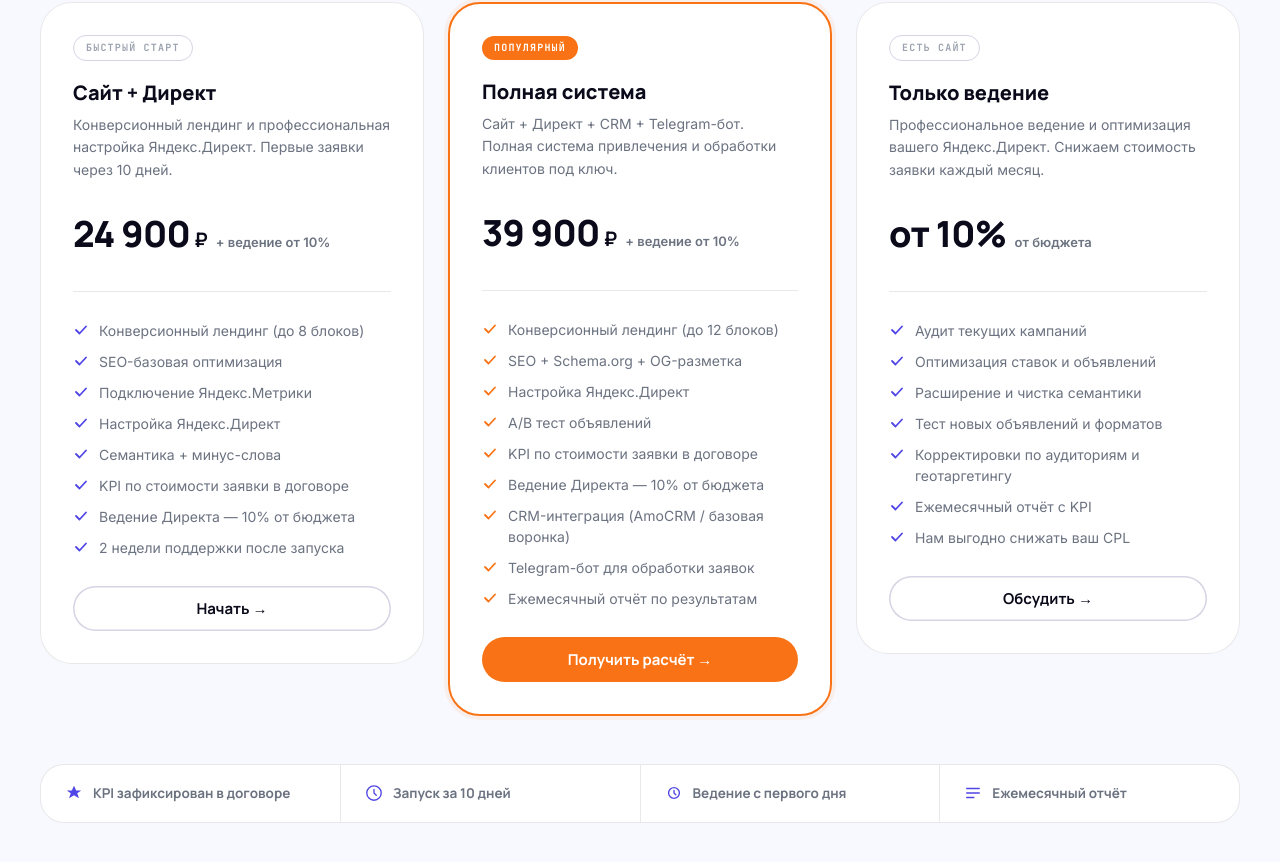
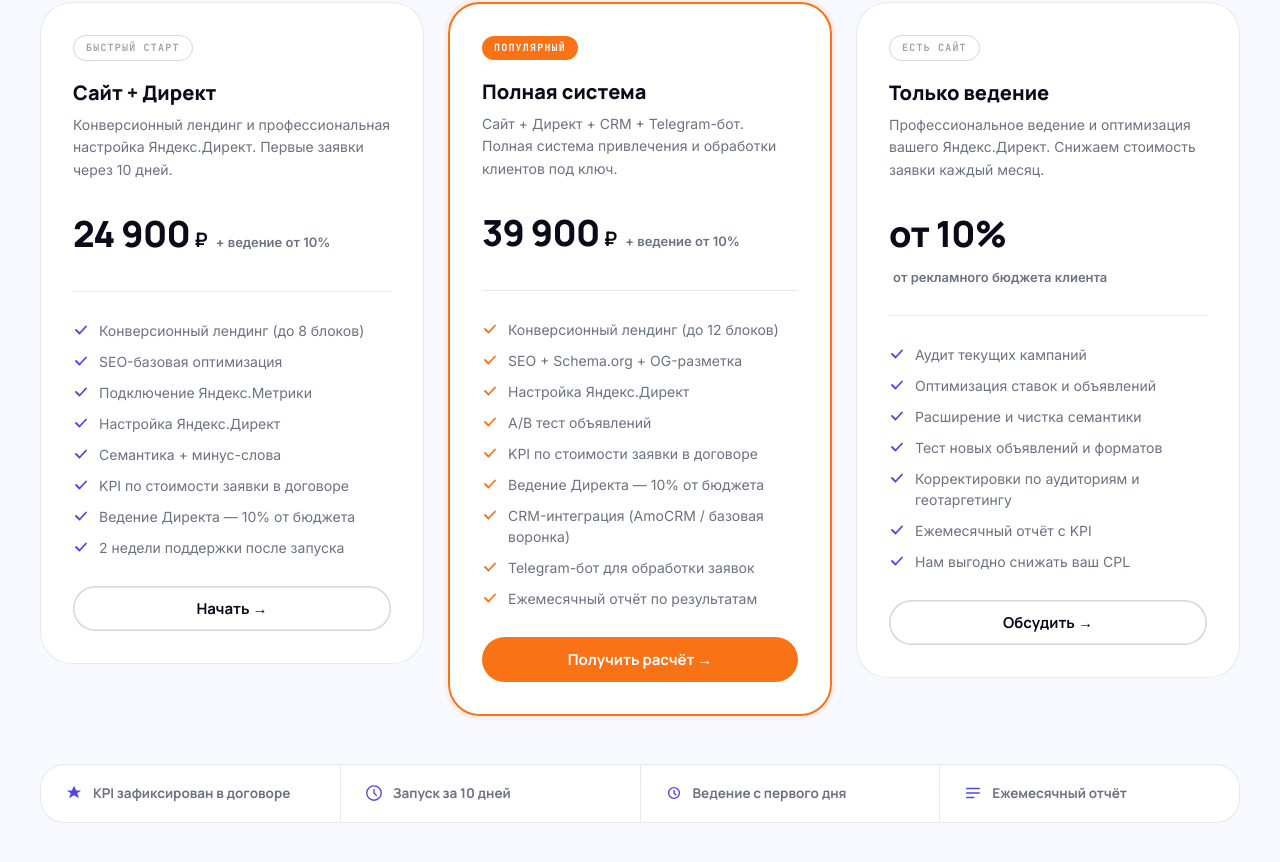
Before and after one commit to immoprnc-create/velox-merged, a Nuxt app: page / in a window 1280 px wide. Shown: the part 8862-9724 px from the top of the page. Built offline with nearby package versions, Linux system fonts and the light colour scheme.

Commit message:
Update app/components/PricingSection.vue

```diff
--- a/app/components/PricingSection.vue
+++ b/app/components/PricingSection.vue
@@ -42,7 +42,7 @@ const PLANS = [
   {
     name:    'Только ведение',
     price:   'от 10%',
-    period:  'от бюджета',
+    period:  'от рекламного бюджета клиента',
     tag:     'Есть сайт',
     popular: false,
     desc:    'Профессиональное ведение и оптимизация вашего Яндекс.Директ. Снижаем стоимость заявки каждый месяц.',
```
